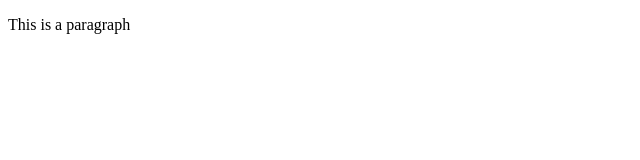
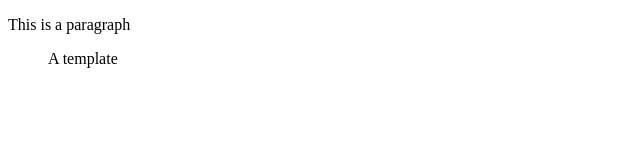
Before and after one commit to TheOkez/git-1, a plain HTML site: page index.html in a window 1280 px wide. Shown: the full height of the page, 0-640 px from the left. Drawn offline with Linux system fonts and the light colour scheme.

Commit message:
added index html

```diff
--- a/index.html
+++ b/index.html
@@ -7,5 +7,6 @@
 </head>
 <body>
     <p>This is a paragraph</p>
+    <blockquote>A template </blockquote>
 </body>
 </html>
```
